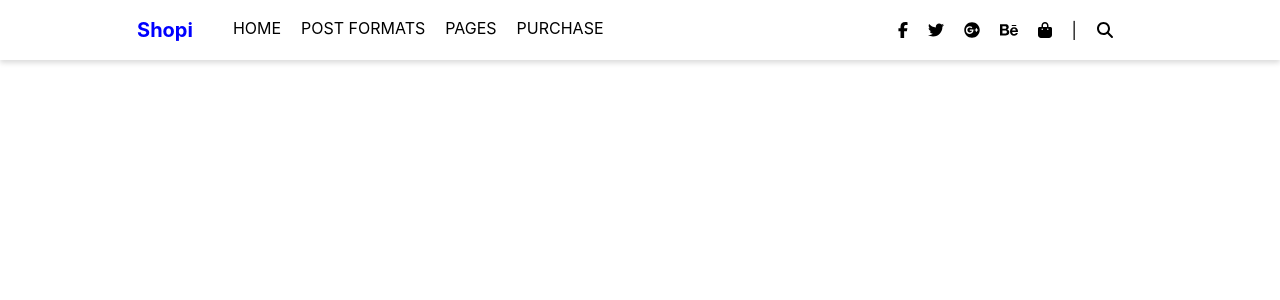
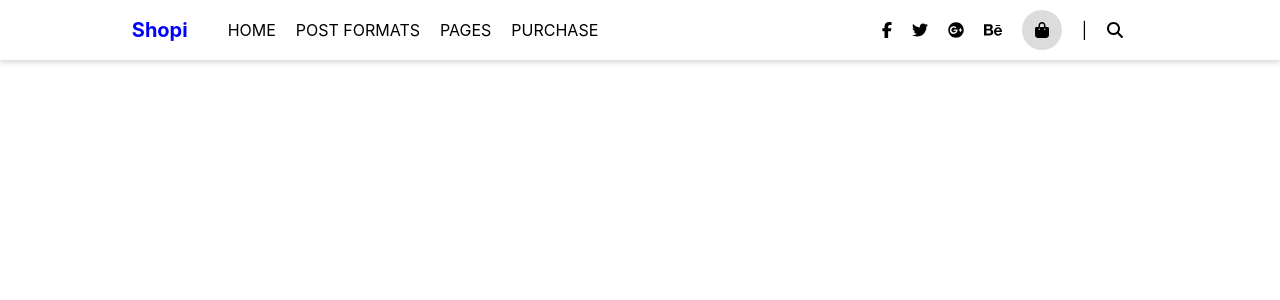
Before and after one commit to faeghehmohammadian/shop-web-1, a React (Create React App) app: page / in a window 1280 px wide. Shown: the top 300 px of the page. Built offline with nearby package versions, Linux system fonts and the light colour scheme.

Commit message:
create pages

```diff
--- a/src/App.js
+++ b/src/App.js
@@ -1,13 +1,11 @@
 
 import './App.css';
-import Navbar from './components/navbar/Navbar';
-// import Footer from './components/footer/Footer';
+import Home from './pages/home/Home';
 
 function App() {
   return (
     <div className="App">
-      <Navbar />
-      {/* <Footer /> */}
+      <Home />
     </div>
   );
 }
--- a/src/components/navbar/Navbar.jsx
+++ b/src/components/navbar/Navbar.jsx
@@ -18,13 +18,15 @@ function Navbar() {
 
             <div className={styled.rightSide}>
                 <ul>
-                    <li> <FontAwesomeIcon icon={faFacebookF} /></li>
+                    <li><FontAwesomeIcon icon={faFacebookF} /></li>
                     <li><FontAwesomeIcon icon={faTwitter} /></li>
                     <li><FontAwesomeIcon icon={faGooglePlus} /></li>
                     <li><FontAwesomeIcon icon={faBehance} /></li>
                 </ul>
                 <ul>
-                    <li className='has-circle'> <FontAwesomeIcon icon={faBagShopping} /></li>
+                    <li className={styled.hasCirle}>
+                         <FontAwesomeIcon icon={faBagShopping}/>
+                    </li>
                     <li>|</li>
                     <li><FontAwesomeIcon icon={faMagnifyingGlass} /></li>
                 </ul>
--- a/src/components/navbar/navbar.module.css
+++ b/src/components/navbar/navbar.module.css
@@ -12,6 +12,7 @@
   /* Menu links and icons */
   .header ul {
     display: flex;
+    align-items: center;
     list-style: none; /* Remove default list bullets */
     margin: 0; /* Remove default margin */
   }
@@ -24,16 +25,19 @@
   /* Adjust for icons */
   .header .rightSide{
     display: flex ;
-    margin-right: 10px; /* Adjust the spacing as needed */
+    margin-right: 5px; /* Adjust the spacing as needed */
+}
+.header .rightSide .FontAwesomeIcon{
+  margin-right: 5px;
 }
 
-.has-circle {
-    width: 50px; /* Adjust as needed */
-    height: 50px;
-    border-radius: 50%;
-    display: flex;
-    justify-content: center;
-    align-items: center;
-    background-color: brown;
-    padding: 20px;
+.hasCirle{
+  display: flex;
+  align-items: center;
+  justify-content: center;
+  border-style: none;
+  background-color: gainsboro;
+  width: 40px;
+  height: 40px;
+  border-radius: 50%;
   }
--- /dev/null
+++ b/src/pages/home/Home.jsx
@@ -0,0 +1,10 @@
+import Navbar from "../../components/navbar/Navbar";
+
+function Home() {
+    return (
+        <div>
+            <Navbar />
+        </div>
+    )
+}
+export default Home;
```
